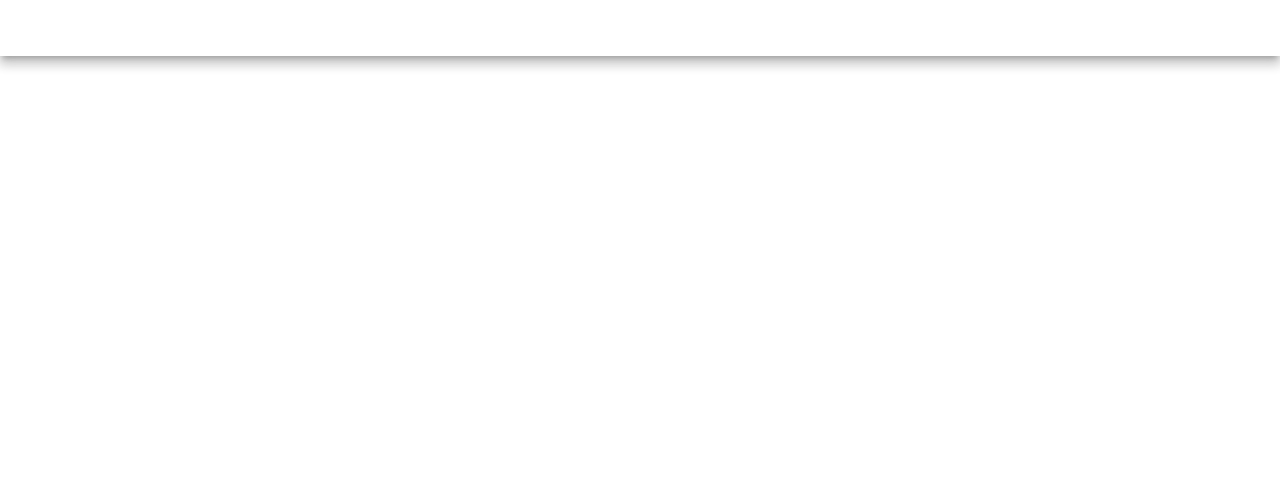
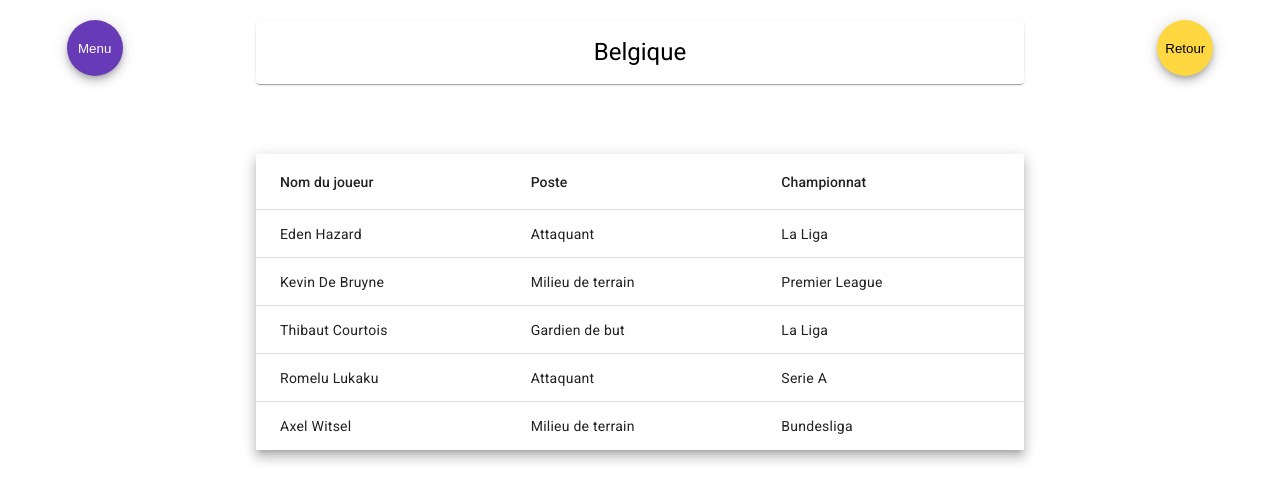
Before and after one commit to Djamelb13/wc18, an Angular app: page /liste-de-pays/Belgique in a window 1280 px wide. Shown: the top 502 px of the page. Built offline with nearby package versions, Linux system fonts and the light colour scheme.

Commit message:
maj groupe/pays liste

```diff
--- a/src/app/data.service.ts
+++ b/src/app/data.service.ts
@@ -4,12 +4,12 @@ import { Observable, throwError } from 'rxjs';
 import { catchError, map } from 'rxjs/operators';
 
 
-interface Joueur {
+export interface Joueur {
   id : number;
   nom: string;
   prenom : string;
 }
-interface Pays {
+export interface Pays {
   nom : string;
   joueurs: Joueur [];
 }
@@ -69,22 +69,19 @@ export class DataService {
 
   getPaysDetails(paysDetails: Pays): Observable<Pays | undefined> {
     return this.jsonData$.pipe(
-      map((data: Group[]) => { // Notez le changement de type de données ici
-        console.log(data);
-        console.log('a', paysDetails);
-        console.log('b', paysDetails.nom);
+      map((data: Group[]) => {
+        console.log('Data reçu depuis jsonData$', data); // Ajout d'un log pour afficher les données reçues
 
         const groupe = data.find(group => {
           const pays = group.pays.find(p => p.nom === paysDetails.nom);
-          if (pays) {
-            console.log('Pays trouvé dans le groupe :', pays);
-            return true;
-          }
-          return false;
+          console.log('Pays dans le groupe', pays); // Log pour afficher le pays en cours de recherche
+          return pays !== undefined;
         });
 
         if (groupe) {
-          return groupe.pays.find(p => p.nom === paysDetails.nom);
+          const pays = groupe.pays.find(p => p.nom === paysDetails.nom);
+          console.log('Pays trouvé :', pays); // Log pour afficher le pays trouvé
+          return pays;
         } else {
           console.log('Pays non trouvé.');
           return undefined;
@@ -92,6 +89,8 @@ export class DataService {
       })
     );
   }
+
+
 
 
 
--- a/src/app/group/group.component.html
+++ b/src/app/group/group.component.html
@@ -13,7 +13,7 @@
       <ng-container matColumnDef="joueurs">
         <mat-header-cell *matHeaderCellDef>Joueurs</mat-header-cell>
         <mat-cell *matCellDef="let pays">
-          <a [routerLink]="['/liste-de-pays', pays]">Voir les joueurs</a>
+          <a [routerLink]="['/liste-de-pays', pays.nom]">Voir les joueurs</a>
         </mat-cell>
       </ng-container>
 
--- a/src/app/liste-de-pays/liste-de-pays.component.html
+++ b/src/app/liste-de-pays/liste-de-pays.component.html
@@ -1,20 +1,29 @@
-<mat-table [dataSource]="paysDetails" class="mat-elevation-z8">
-  <!-- Colonne pour le nom du pays -->
+<!-- liste-de-pays.component.html -->
+<app-header [title]='fr'></app-header>
+<!--   -->
+
+<div class="container-group">
+  <div fxFlex="60" fxLayoutAlign="center center">
+<mat-table [dataSource]="joueurDuGroupe" class="mat-elevation-z8">
   <ng-container matColumnDef="nom">
-    <mat-header-cell *matHeaderCellDef>Nom du pays</mat-header-cell>
-    <mat-cell *matCellDef="let element">{{ element.nom }}</mat-cell>
+    <mat-header-cell *matHeaderCellDef> Nom du joueur</mat-header-cell>
+    <mat-cell *matCellDef="let joueur"> {{joueur.nom}} </mat-cell>
+
   </ng-container>
 
-  <!-- Colonne pour les joueurs du pays -->
+
   <ng-container matColumnDef="joueurs">
-    <mat-header-cell *matHeaderCellDef>Joueurs</mat-header-cell>
-    <mat-cell *matCellDef="let element">
-      <ul>
-        <li *ngFor="let joueur of element.joueurs">{{ joueur.nom }}</li>
-      </ul>
-    </mat-cell>
+    <mat-header-cell *matHeaderCellDef> Poste </mat-header-cell>
+    <mat-cell *matCellDef="let joueur"> {{joueur.poste}} </mat-cell>
+  </ng-container>
+
+  <ng-container matColumnDef="championnat">
+    <mat-header-cell *matHeaderCellDef> Championnat</mat-header-cell>
+    <mat-cell *matCellDef="let joueur"> {{joueur.championnat}} </mat-cell>
   </ng-container>
 
   <mat-header-row *matHeaderRowDef="displayedColumns"></mat-header-row>
-  <mat-row *matRowDef="let row; columns: displayedColumns"></mat-row>
+  <mat-row *matRowDef="let row; columns: displayedColumns;"></mat-row>
 </mat-table>
+</div>
+</div>
--- a/src/app/liste-de-pays/liste-de-pays.component.scss
+++ b/src/app/liste-de-pays/liste-de-pays.component.scss
@@ -0,0 +1,4 @@
+.container-group{
+    display: flex; justify-content:center; align-items:center;
+    padding-top: 50px;
+}
--- a/src/app/liste-de-pays/liste-de-pays.component.ts
+++ b/src/app/liste-de-pays/liste-de-pays.component.ts
@@ -2,7 +2,7 @@
 
 import { Component, OnInit } from '@angular/core';
 import { ActivatedRoute, Router } from '@angular/router';
-import { DataService } from '../data.service';
+import { DataService, Joueur } from '../data.service';
 import { MatTableModule } from '@angular/material/table';
 
 @Component({
@@ -13,15 +13,21 @@ import { MatTableModule } from '@angular/material/table';
 export class ListeDePaysComponent implements OnInit {
   groupe: string = '';
   paysDuGroupe!: string;
+  displayedColumns: string[] = ['nom', 'joueurs', 'championnat'];
+  paysDetails : any;
+  joueurDuGroupe: Joueur[] = [];
+  fr: string = '';
+
 
   constructor(private route: ActivatedRoute, private router: Router, private dataService: DataService) {}
 
   ngOnInit() {
+    console.log('paysDetails :', this.paysDetails);
     // Récupérez le paramètre de l'URL pour déterminer le groupe de pays (par exemple, '1' dans l'URL '/liste-de-pays/1').
     this.route.params.subscribe(params => {
       console.log('ok');
       const groupeId = params['id']; // Assurez-vous que le nom du paramètre correspond à ce qui est défini dans votre route.
-
+      console.log('groupeid ?' ,groupeId);
       // Utilisez la fonction getPaysDetails pour obtenir la liste de pays du groupe spécifié.
       this.dataService.getPaysDetails({
         nom: groupeId,
@@ -30,6 +36,10 @@ export class ListeDePaysComponent implements OnInit {
         if (paysListe) {
           // Supposons que la liste de pays est stockée dans une propriété "pays" de l'objet Pays.
           this.paysDuGroupe = paysListe.nom;
+          this.joueurDuGroupe = paysListe.joueurs;
+          this.fr = this.paysDuGroupe;
+          console.log('joueur du groupe : ' , this.joueurDuGroupe)
+          console.log('paysdugroupe dans nginit:', this.paysDuGroupe);
         }
       });
     });
```
